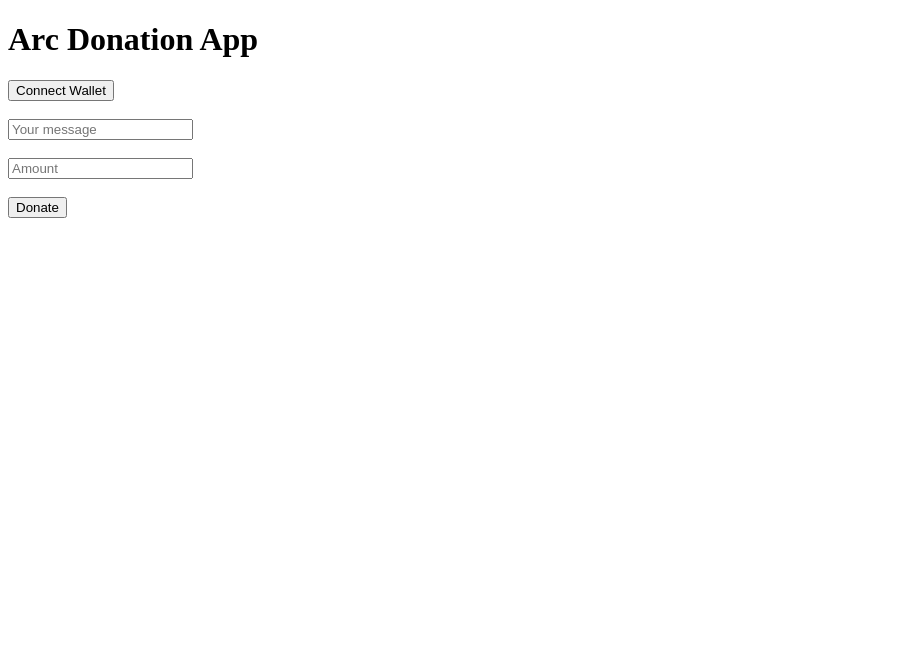
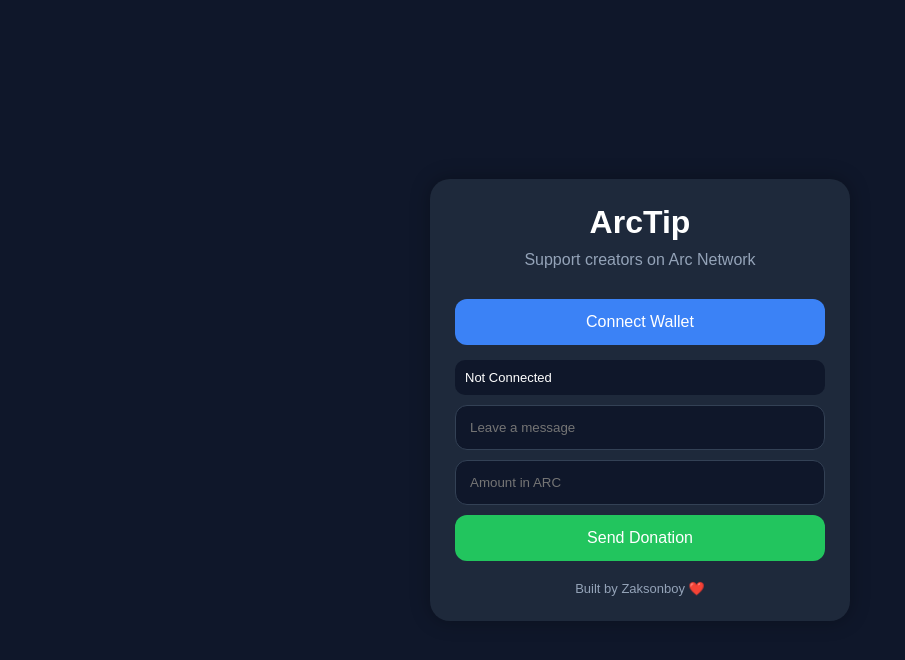
Before and after one commit to Zaksonboy/arc-donation-app, a plain HTML site: page index.html in a window 1280 px wide. Shown: the whole page, without its empty margins (0-905 px from the left). Drawn offline with nearby package versions, Linux system fonts and the light colour scheme.

Commit message:
Refactor index.html for improved structure and style

```diff
--- a/index.html
+++ b/index.html
@@ -1,29 +1,141 @@
 <!DOCTYPE html>
 <html>
 <head>
-<title>Arc Donation App</title>
-<meta name="viewport" content="width=device-width, initial-scale=1">
+<meta charset="UTF-8">
+<meta name="viewport" content="width=device-width, initial-scale=1.0">
+<title>ArcTip</title>
+
+<style>
+*{
+margin:0;
+padding:0;
+box-sizing:border-box;
+font-family:Arial,sans-serif;
+}
+
+body{
+background:#0f172a;
+color:white;
+display:flex;
+justify-content:center;
+align-items:center;
+min-height:100vh;
+padding:20px;
+}
+
+.card{
+background:#1e293b;
+padding:25px;
+border-radius:20px;
+width:100%;
+max-width:420px;
+box-shadow:0 0 20px rgba(0,0,0,0.3);
+}
+
+h1{
+text-align:center;
+margin-bottom:10px;
+}
+
+.subtitle{
+text-align:center;
+color:#94a3b8;
+margin-bottom:20px;
+}
+
+button{
+width:100%;
+padding:14px;
+border:none;
+border-radius:12px;
+cursor:pointer;
+font-size:16px;
+margin-top:10px;
+}
+
+#connect{
+background:#3b82f6;
+color:white;
+}
+
+#donate{
+background:#22c55e;
+color:white;
+}
+
+input{
+width:100%;
+padding:14px;
+border-radius:12px;
+border:1px solid #334155;
+background:#0f172a;
+color:white;
+margin-top:10px;
+}
+
+.wallet{
+margin-top:15px;
+padding:10px;
+background:#0f172a;
+border-radius:10px;
+word-break:break-all;
+font-size:13px;
+}
+
+.status{
+margin-top:15px;
+text-align:center;
+font-weight:bold;
+}
+
+.footer{
+margin-top:20px;
+text-align:center;
+color:#94a3b8;
+font-size:13px;
+}
+</style>
 </head>
 
 <body>
 
-<h1>Arc Donation App</h1>
+<div class="card">
 
-<button id="connect">Connect Wallet</button>
+<h1>ArcTip</h1>
 
-<br><br>
+<p class="subtitle">
+Support creators on Arc Network
+</p>
 
-<input type="text" id="message" placeholder="Your message">
+<button id="connect">
+Connect Wallet
+</button>
 
-<br><br>
+<div id="wallet" class="wallet">
+Not Connected
+</div>
 
-<input type="number" id="amount" placeholder="Amount">
+<input
+type="text"
+id="message"
+placeholder="Leave a message">
 
-<br><br>
+<input
+type="number"
+id="amount"
+placeholder="Amount in ARC">
 
-<button id="donate">Donate</button>
+<button id="donate">
+Send Donation
+</button>
 
-<p id="status"></p>
+<div id="status" class="status"></div>
+
+<div class="footer">
+Built by Zaksonboy ❤️
+</div>
+
+</div>
 
 <script src="https://cdn.jsdelivr.net/npm/ethers@6.13.1/dist/ethers.umd.min.js"></script>
 
@@ -51,69 +163,100 @@ const abi = [
 let signer;
 let contract;
 
-document.getElementById("connect").onclick =
-async () => {
+document.getElementById("connect")
+.onclick = async () => {
 
-if (!window.ethereum) {
-alert("Install a wallet");
+if(!window.ethereum){
+alert("Please install a wallet");
 return;
 }
 
 const provider =
-new ethers.BrowserProvider(window.ethereum);
+new ethers.BrowserProvider(
+window.ethereum
+);
 
 await provider.send(
 "eth_requestAccounts",
 []
 );
 
-signer = await provider.getSigner();
+signer =
+await provider.getSigner();
 
-contract = new ethers.Contract(
+contract =
+new ethers.Contract(
 contractAddress,
 abi,
 signer
 );
 
-document.getElementById("status").innerText =
+const address =
+await signer.getAddress();
+
+document.getElementById("wallet")
+.innerText =
+"Connected:\n" +
+address;
+
+document.getElementById("status")
+.innerText =
 "Wallet Connected";
 };
 
-document.getElementById("donate").onclick =
-async () => {
+document.getElementById("donate")
+.onclick = async () => {
 
 const message =
-document.getElementById("message").value;
+document.getElementById("message")
+.value;
 
 const amount =
-document.getElementById("amount").value;
+document.getElementById("amount")
+.value;
 
-try {
+if(!amount){
+alert("Enter amount");
+return;
+}
+
+try{
+
+document.getElementById("status")
+.innerText =
+"Waiting for confirmation...";
 
 const tx =
 await contract.donate(
 message,
 {
 value:
-ethers.parseEther(amount)
+ethers.parseEther(
+amount
+)
 }
 );
 
-document.getElementById("status").innerText =
-"Waiting for confirmation...";
-
 await tx.wait();
 
-document.getElementById("status").innerText =
-"Donation Successful!";
+document.getElementById("status")
+.innerText =
+"Donation Successful 🎉";
 
-} catch(error) {
+document.getElementById("message")
+.value = "";
 
-document.getElementById("status").innerText =
+document.getElementById("amount")
+.value = "";
+
+}
+catch(err){
+
+document.getElementById("status")
+.innerText =
 "Transaction Failed";
 
 }
-
 };
 
 </script>
```
